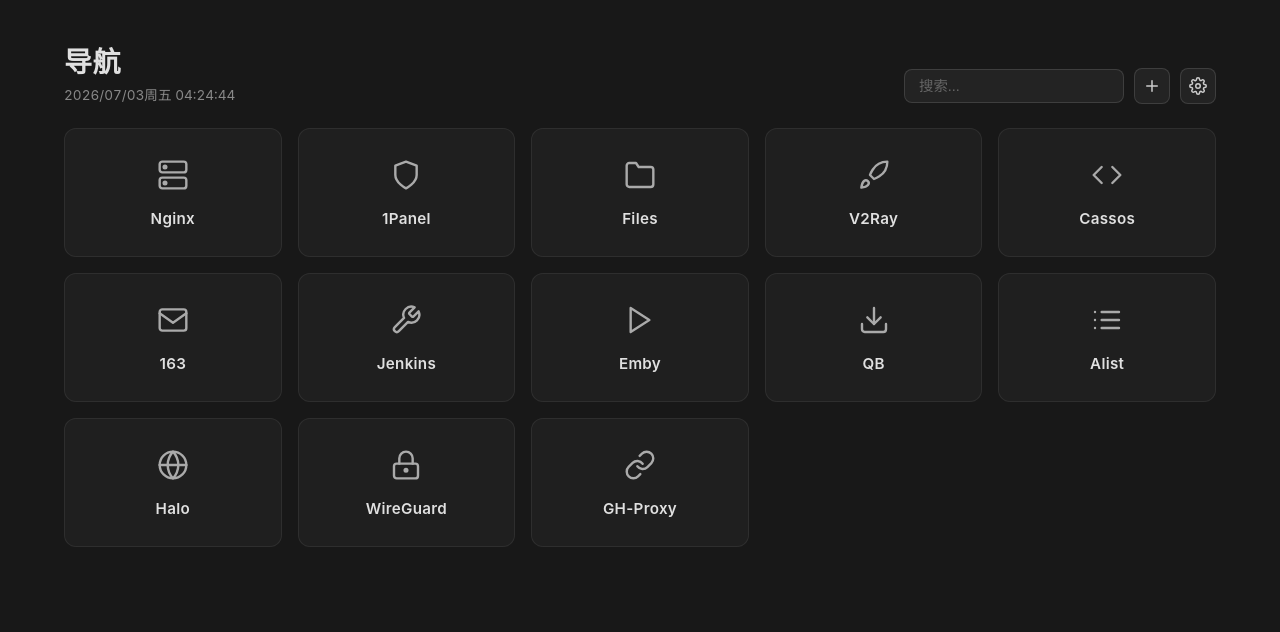
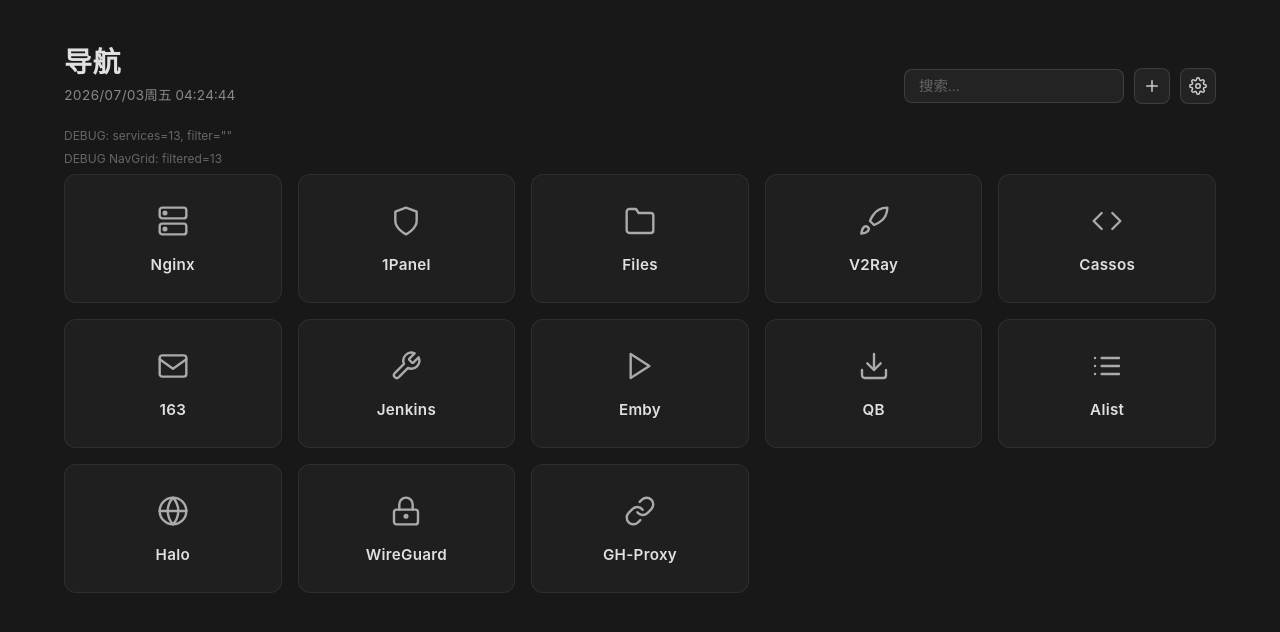
Before and after one commit to lxygithub/daohang, a Vue app: page / in a window 1280 px wide. Shown: the top 632 px of the page. Built offline with nearby package versions, Linux system fonts and the light colour scheme; no server answers.

Commit message:
debug: 添加页面级调试输出

```diff
--- a/src/App.vue
+++ b/src/App.vue
@@ -136,12 +136,14 @@
   <main class="main-content">
     <div v-if="loading" style="text-align:center;padding:60px 0;color:#666">加载中...</div>
     <div v-else-if="!config" style="text-align:center;padding:60px 0;color:#666">加载失败</div>
-    <NavGrid
-      v-else
-      :services="config.services || []"
-      :filter="searchQuery"
-      @reordered="saveConfig"
-    />
+    <template v-else>
+      <div style="color:#666;font-size:12px;margin-bottom:8px">DEBUG: services={{ config.services?.length }}, filter="{{ searchQuery }}"</div>
+      <NavGrid
+        :services="config.services || []"
+        :filter="searchQuery"
+        @reordered="saveConfig"
+      />
+    </template>
   </main>
 
   <EditModal
--- a/src/components/NavGrid.vue
+++ b/src/components/NavGrid.vue
@@ -56,6 +56,7 @@
 </script>
 
 <template>
+  <div style="color:#666;font-size:12px;margin-bottom:8px">DEBUG NavGrid: filtered={{ filteredServices.length }}</div>
   <div class="card-grid">
     <NavCard
       v-for="svc in filteredServices"
```
